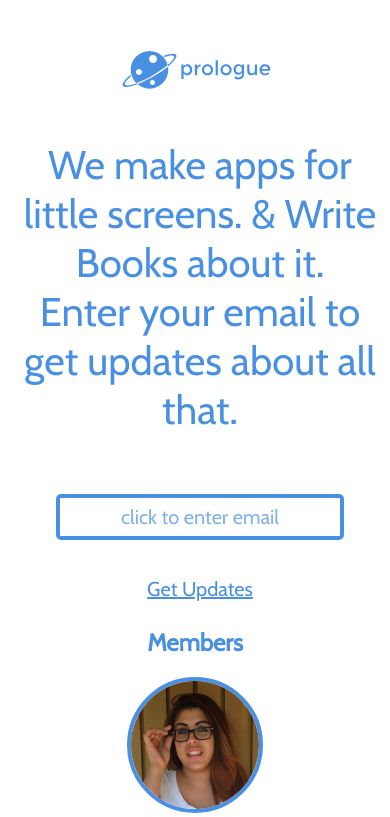
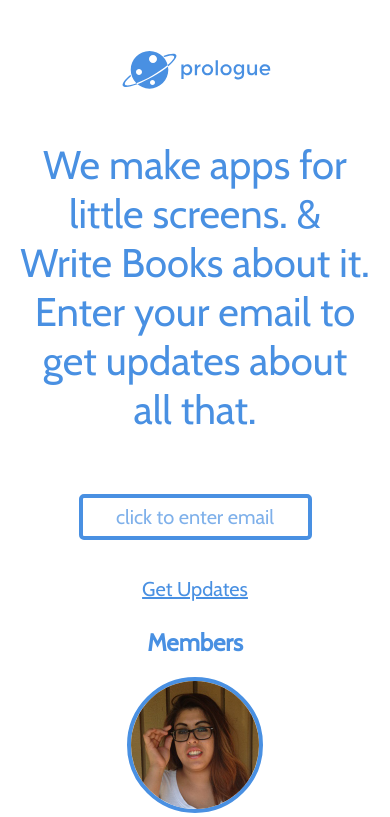
Before and after one commit to karloscarweber/prologue.co, a PHP site: page / in a window 390 px wide. Shown: the top 817 px of the page. Run offline with PHP 8.4, Linux system fonts and the light colour scheme.

Commit message:
fixed little css bug.

```diff
--- a/css/main.css
+++ b/css/main.css
@@ -596,7 +596,7 @@
       text-decoration: underline; }
 
 /* small size */
-@media screen and (max-width: 550px) {
+@media screen and (max-width: 660px) {
   .logo {
     position: absolute;
     top: 50px;
@@ -606,7 +606,8 @@
   .iphone {
     background: none;
     min-height: 0px;
-    margin-bottom: 20px; }
+    margin-bottom: 20px;
+    min-width: 280px; }
     .iphone .iphone-text {
       padding: 90px 0px 20px 0px;
       margin: 0px;
@@ -614,4 +615,6 @@
       box-sizing: border-box;
       position: relative; }
     .iphone #mc_embed_signup {
-      margin-top: 40px; } }
+      margin-top: 40px; }
+    .iphone #mce-EMAIL {
+      max-width: 225px; } }
--- a/css/main.scss
+++ b/css/main.scss
@@ -155,8 +155,7 @@
 
 
 /* small size */
-
-@media screen and (max-width: 550px) {
+@media screen and (max-width: 660px) {
 	.logo {
 		position: absolute;
 		top:50px;
@@ -168,6 +167,7 @@
 		background: none;
 		min-height: 0px;
 		margin-bottom:20px;
+		min-width:280px;
 
 		.iphone-text {
 			padding:90px 0px 20px 0px;
@@ -175,13 +175,15 @@
 			width:100%;
 			box-sizing: border-box;
 			position: relative;
-
-
 		}
 
 		#mc_embed_signup {
 			margin-top:40px;
 		}
+
+		#mce-EMAIL {
+			max-width: 225px;
+		}
 	}
 
 
```
Also changed, not shown: 1 other file.
